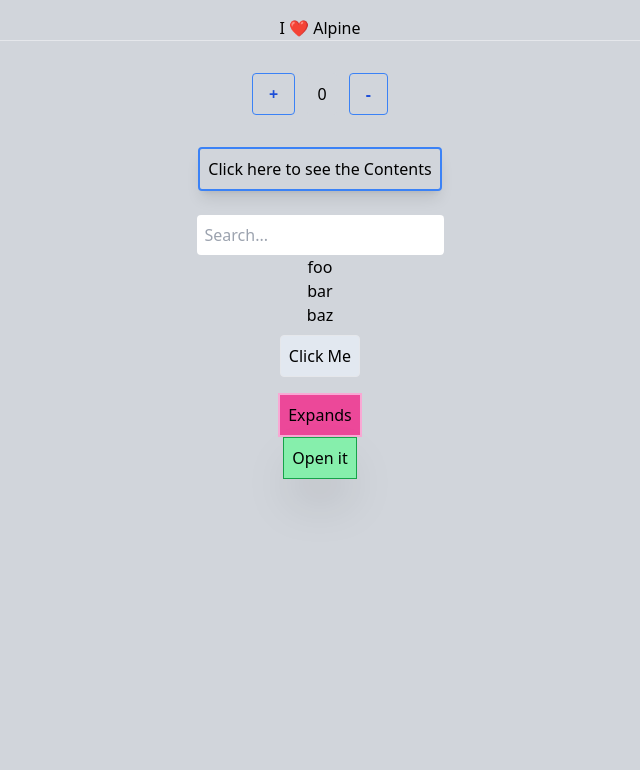
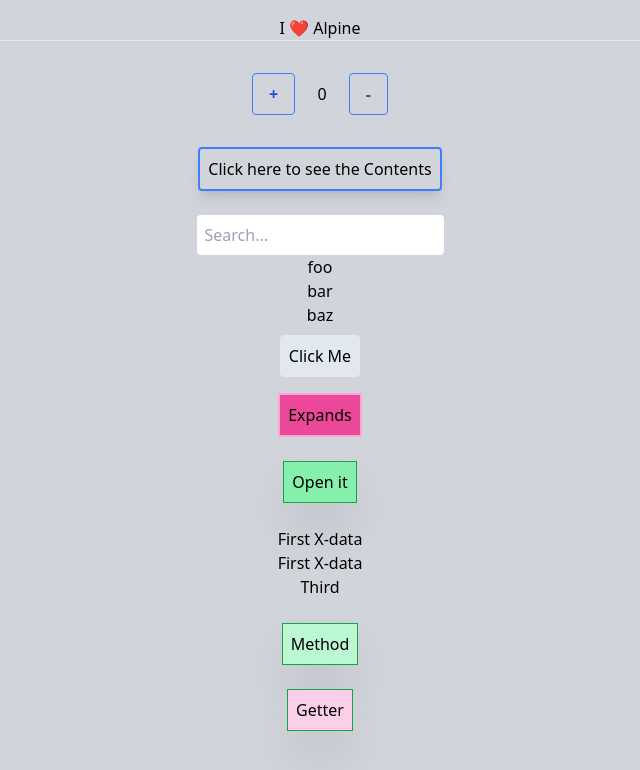
Before and after one commit to bimashazaman/Alpine-From-Scratch, a website: page index.html in a window 1280 px wide. Shown: the whole page, without its empty margins (320-960 px from the left). Drawn offline with nearby package versions, Linux system fonts and the light colour scheme.

Commit message:
New Concepts

```diff
--- a/index.html
+++ b/index.html
@@ -99,7 +99,7 @@
     </center>
     <!-- With Transition -->
 
-
+    <br>
     <!-- x-data -->
 
     <!-- x-data defines a chunk of HTML as an Alpine component and provides the reactive data for that component to reference. -->
@@ -115,6 +115,66 @@
         </div>
     </center>
 
+    <!-- Scope -->
+    <!-- Properties defined in an x-data directive are available to all element children. Even ones inside other, nested x-data components. -->
+    <br>
+    <center>
+        <div x-data="{ foo: 'First X-data' }">
+            <span x-text="foo">
+                <!-- Will output: "bar" -->
+            </span>
+
+            <div x-data="{ bar: 'sencond' }">
+                <span x-text="foo">
+                    <!-- Will output: "bar" -->
+                </span>
+
+                <div x-data="{ foo: 'Third' }">
+                    <span x-text="foo">
+                        <!-- Will output: "bob" -->
+                    </span>
+                </div>
+            </div>
+        </div>
+    </center>
+
+    <!-- Methods -->
+
+    <!-- Because x-data is evaluated as a normal JavaScript object, in addition to state, you can store methods and even getters. -->
+
+    <br>
+    <center>
+        <div x-data="{ open: false, toggle() { this.open = ! this.open } }">
+            <button @click="toggle()" class="p-2 border border-green-600 shadow-2xl bg-green-200">Method</button>
+            <div x-show="open">
+                Content...
+            </div>
+        </div>
+    </center>
+    <br>
+
+    <!-- Getters
+    JavaScript getters are handy when the sole purpose of a method is to return data based on other state.
+
+    Think of them like "computed properties" (although, they are not cached like Vue's computed properties).
+
+    Let's refactor our component to use a getter called isOpen instead of accessing open directly. -->
+
+        <center>
+            <div x-data="{
+                open: false,
+                get isOpen() { return this.open },
+                toggle() { this.open = ! this.open },
+              }">
+                  <button @click="toggle()" class="p-2 border border-green-600 shadow-2xl bg-pink-200">Getter</button>
+
+                  <div x-show="isOpen">
+                      Content...
+                  </div>
+              </div>
+        </center>
+
+
 </body>
 
 </html>
```
